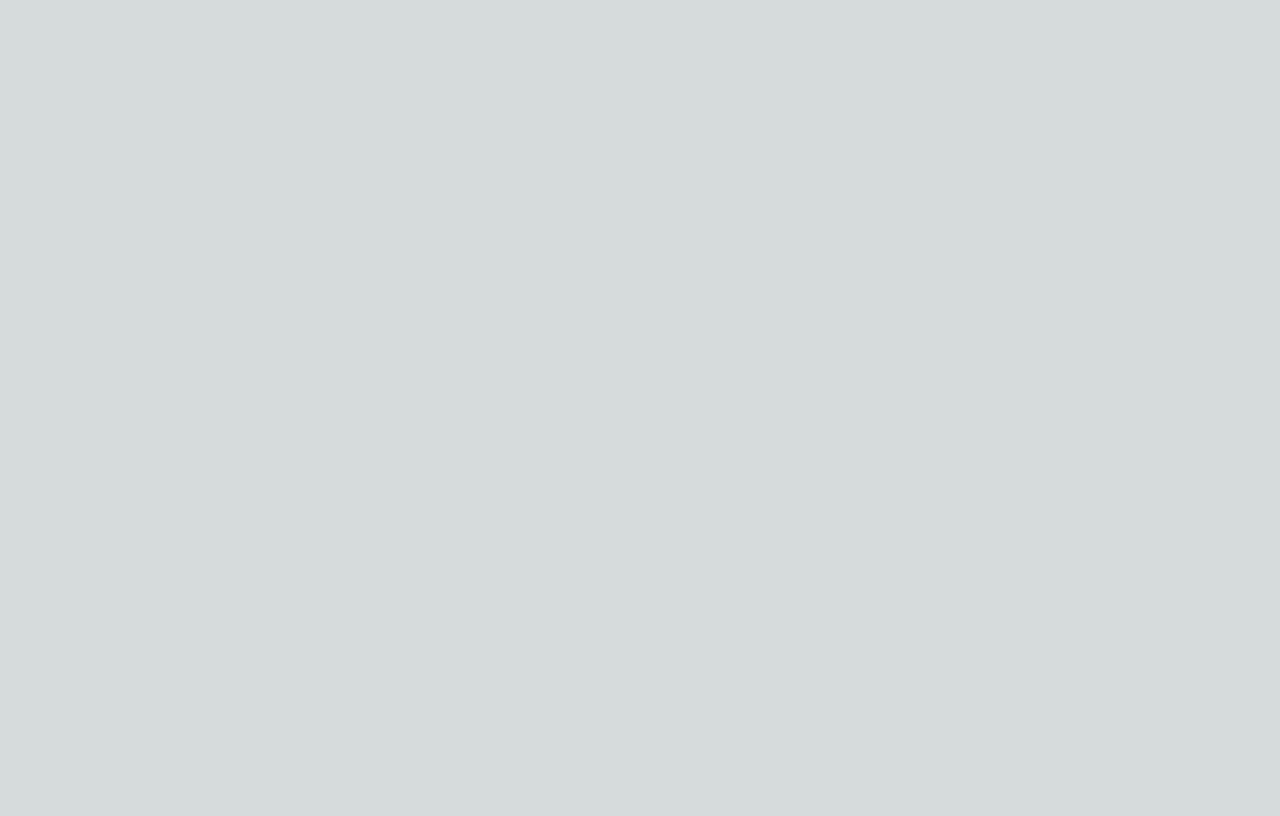
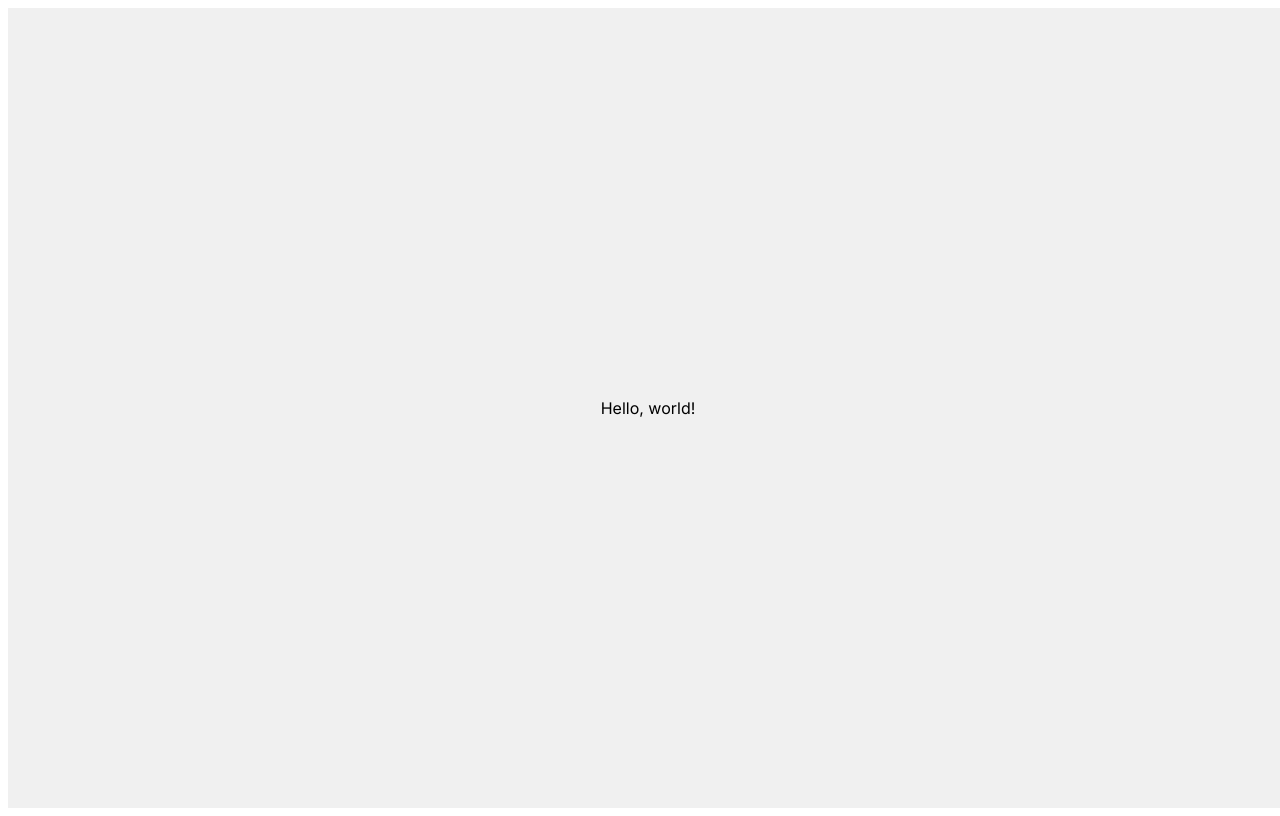
Before and after one commit to jijijig/albeobsa-Front, a Next.js app: page / in a window 1280 px wide. Built offline with nearby package versions, Linux system fonts and the light colour scheme.

Commit message:
#1 개발에 필요없는부분 삭제 및 수정

```diff
--- a/src/app/globals.css
+++ /dev/null
@@ -1,107 +0,0 @@
-:root {
-  --max-width: 1100px;
-  --border-radius: 12px;
-  --font-mono: ui-monospace, Menlo, Monaco, "Cascadia Mono", "Segoe UI Mono",
-    "Roboto Mono", "Oxygen Mono", "Ubuntu Monospace", "Source Code Pro",
-    "Fira Mono", "Droid Sans Mono", "Courier New", monospace;
-
-  --foreground-rgb: 0, 0, 0;
-  --background-start-rgb: 214, 219, 220;
-  --background-end-rgb: 255, 255, 255;
-
-  --primary-glow: conic-gradient(
-    from 180deg at 50% 50%,
-    #16abff33 0deg,
-    #0885ff33 55deg,
-    #54d6ff33 120deg,
-    #0071ff33 160deg,
-    transparent 360deg
-  );
-  --secondary-glow: radial-gradient(
-    rgba(255, 255, 255, 1),
-    rgba(255, 255, 255, 0)
-  );
-
-  --tile-start-rgb: 239, 245, 249;
-  --tile-end-rgb: 228, 232, 233;
-  --tile-border: conic-gradient(
-    #00000080,
-    #00000040,
-    #00000030,
-    #00000020,
-    #00000010,
-    #00000010,
-    #00000080
-  );
-
-  --callout-rgb: 238, 240, 241;
-  --callout-border-rgb: 172, 175, 176;
-  --card-rgb: 180, 185, 188;
-  --card-border-rgb: 131, 134, 135;
-}
-
-@media (prefers-color-scheme: dark) {
-  :root {
-    --foreground-rgb: 255, 255, 255;
-    --background-start-rgb: 0, 0, 0;
-    --background-end-rgb: 0, 0, 0;
-
-    --primary-glow: radial-gradient(rgba(1, 65, 255, 0.4), rgba(1, 65, 255, 0));
-    --secondary-glow: linear-gradient(
-      to bottom right,
-      rgba(1, 65, 255, 0),
-      rgba(1, 65, 255, 0),
-      rgba(1, 65, 255, 0.3)
-    );
-
-    --tile-start-rgb: 2, 13, 46;
-    --tile-end-rgb: 2, 5, 19;
-    --tile-border: conic-gradient(
-      #ffffff80,
-      #ffffff40,
-      #ffffff30,
-      #ffffff20,
-      #ffffff10,
-      #ffffff10,
-      #ffffff80
-    );
-
-    --callout-rgb: 20, 20, 20;
-    --callout-border-rgb: 108, 108, 108;
-    --card-rgb: 100, 100, 100;
-    --card-border-rgb: 200, 200, 200;
-  }
-}
-
-* {
-  box-sizing: border-box;
-  padding: 0;
-  margin: 0;
-}
-
-html,
-body {
-  max-width: 100vw;
-  overflow-x: hidden;
-}
-
-body {
-  color: rgb(var(--foreground-rgb));
-  background: linear-gradient(
-      to bottom,
-      transparent,
-      rgb(var(--background-end-rgb))
-    )
-    rgb(var(--background-start-rgb));
-}
-
-a {
-  color: inherit;
-  text-decoration: none;
-}
-
-@media (prefers-color-scheme: dark) {
-  html {
-    color-scheme: dark;
-  }
-}
--- a/src/app/layout.tsx
+++ b/src/app/layout.tsx
@@ -1,12 +1,11 @@
 import type { Metadata } from "next";
 import { Inter } from "next/font/google";
-import "./globals.css";
-
+import Head from 'next/head';
 const inter = Inter({ subsets: ["latin"] });
 
 export const metadata: Metadata = {
-  title: "Create Next App",
-  description: "Generated by create next app",
+  title: "알법사",
+  description: "알뜰 마법사의 줄인말",
 };
 
 export default function RootLayout({
@@ -16,7 +15,11 @@ export default function RootLayout({
 }>) {
   return (
     <html lang="en">
-      <body className={inter.className}>{children}</body>
-    </html>
+    <Head>
+    <title>{metadata.title as string ?? "기본 제목"}</title>
+    <meta name="description" content={metadata.description ?? "기본 설명"} />
+    </Head>
+    <body className={inter.className}>{children}</body>
+  </html>
   );
 }
--- a/src/app/page.tsx
+++ b/src/app/page.tsx
@@ -1,10 +1,22 @@
+"use client";
 import React from "react";
 import styled from "styled-components";
 
 export default function Home() {
   return (
-  <div>
-
-  </div>
+  <Container>
+    <p>
+      Hello, world!
+    </p>
+  </Container>
   );
 }
+
+const Container = styled.div`
+  display: flex;
+  justify-content: center;
+  align-items: center;
+  height: 100vh;
+  width: 100vw;
+  background-color: #f0f0f0;
+`;
```
